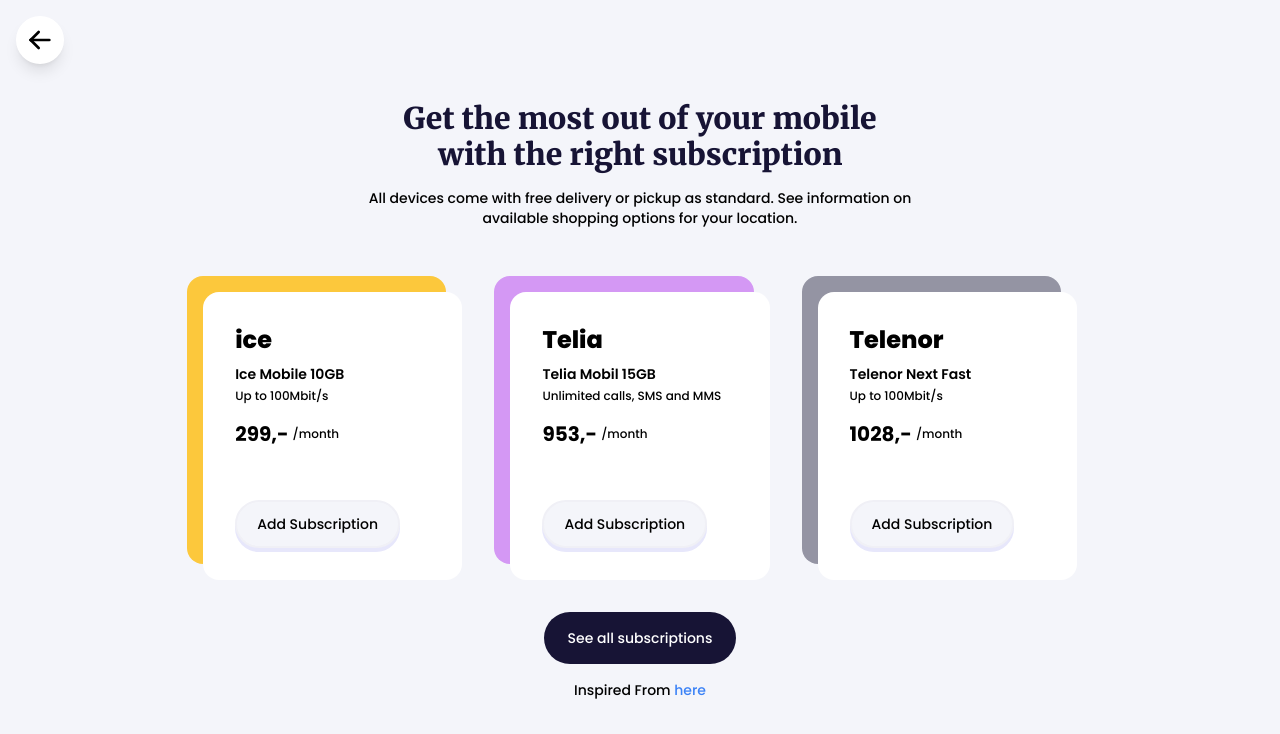
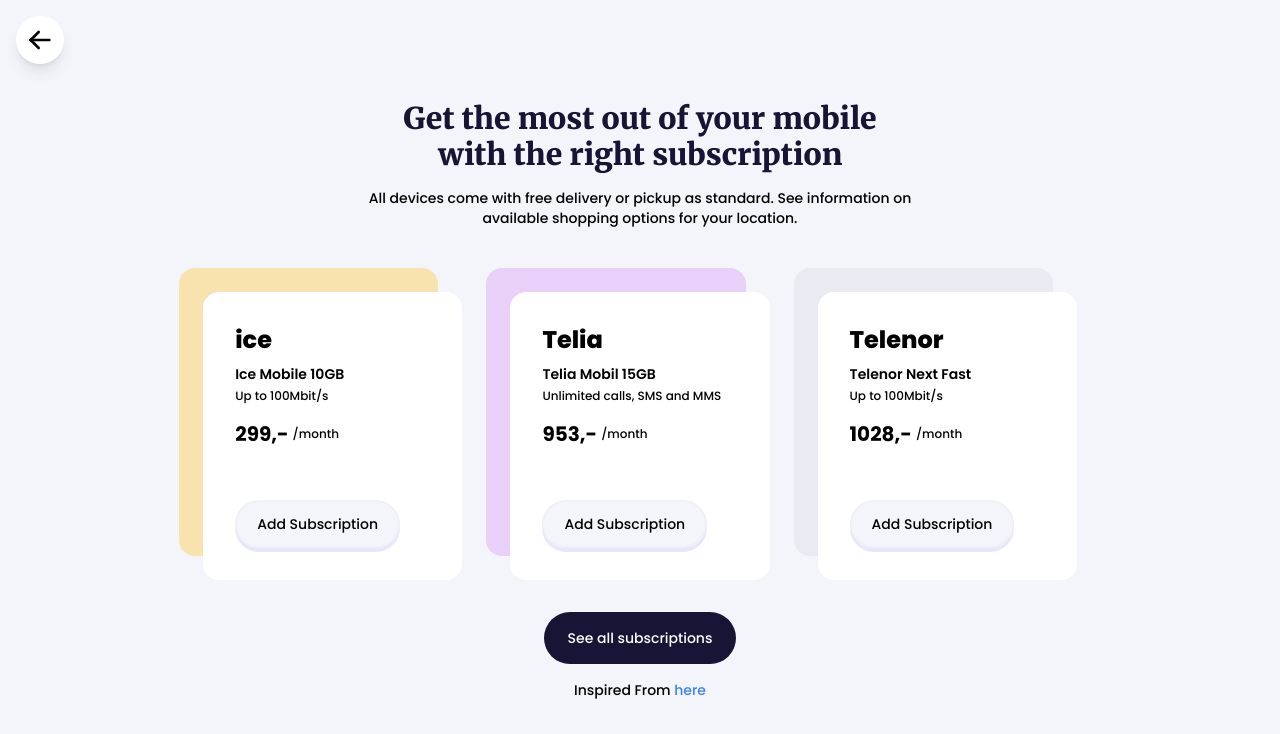
Before and after one commit to pathakvivek7865/ui-designs, a React (Vite) app: page /components/buy-subscription in a window 1280 px wide. Shown: the top 734 px of the page. Built offline with nearby package versions, Linux system fonts and the light colour scheme.

Commit message:
sizing resolved

```diff
--- a/src/pages/BuySubscriptionPage.tsx
+++ b/src/pages/BuySubscriptionPage.tsx
@@ -27,7 +27,7 @@
               Add Subscription
             </button>
           </div>
-          <div className="absolute -top-4 -left-4 aspect-[.9] h-72 rounded-2xl bg-[#FCC83C]"></div>
+          <div className="absolute -top-6 -left-6 aspect-[.9] h-72 rounded-2xl bg-[#FCC83C] bg-opacity-40"></div>
         </div>
 
         <div className="relative">
@@ -47,7 +47,7 @@
               Add Subscription
             </button>
           </div>
-          <div className="absolute -top-4 -left-4 aspect-[.9] h-72 rounded-2xl bg-[#D498F4]"></div>
+          <div className="absolute -top-6 -left-6 aspect-[.9] h-72 rounded-2xl bg-[#D498F4] bg-opacity-40"></div>
         </div>
 
         <div className="relative">
@@ -65,7 +65,7 @@
               Add Subscription
             </button>
           </div>
-          <div className="absolute -top-4 -left-4 aspect-[.9] h-72 rounded-2xl bg-[#9494A3]"></div>
+          <div className="absolute -top-6 -left-6 aspect-[.9] h-72 rounded-2xl bg-[#9494A3] bg-opacity-10"></div>
         </div>
       </div>
 
```
